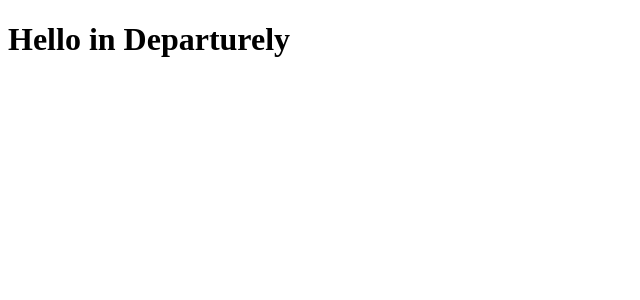
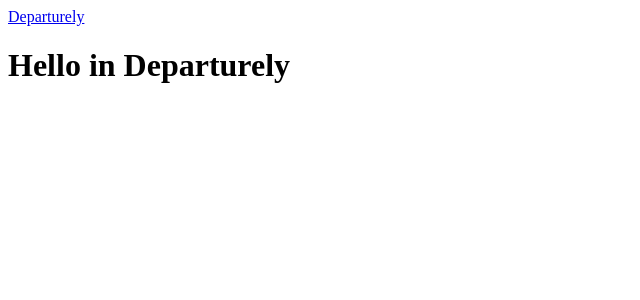
Before and after one commit to meaboutsoftware/departurely, a Next.js app: page / in a window 1280 px wide. Shown: the top 300 px of the page, without its empty margins (0-640 px from the left). Built offline with nearby package versions, Linux system fonts and the light colour scheme.

Commit message:
feat: add layout wrapper

```diff
--- /dev/null
+++ b/components/layout/layout.tsx
@@ -0,0 +1,15 @@
+import React from "react";
+import TopNavigation from "./top-navigation";
+
+type LayoutProperties = {
+  children: React.ReactNode;
+};
+
+export default function Layout({ children }: LayoutProperties) {
+  return (
+    <>
+      <TopNavigation />
+      <main>{children}</main>
+    </>
+  );
+}
--- a/pages/_app.tsx
+++ b/pages/_app.tsx
@@ -1,8 +1,13 @@
 import React from "react";
 import "@/styles/globals.css";
 import type { AppProps } from "next/app";
+import Layout from "@/components/layout/layout";
 
 export default function App({ Component, pageProps }: AppProps) {
-  // eslint-disable-next-line react/jsx-props-no-spreading
-  return <Component {...pageProps} />;
+  return (
+    <Layout>
+      {/* eslint-disable-next-line react/jsx-props-no-spreading */}
+      <Component {...pageProps} />
+    </Layout>
+  );
 }
```
